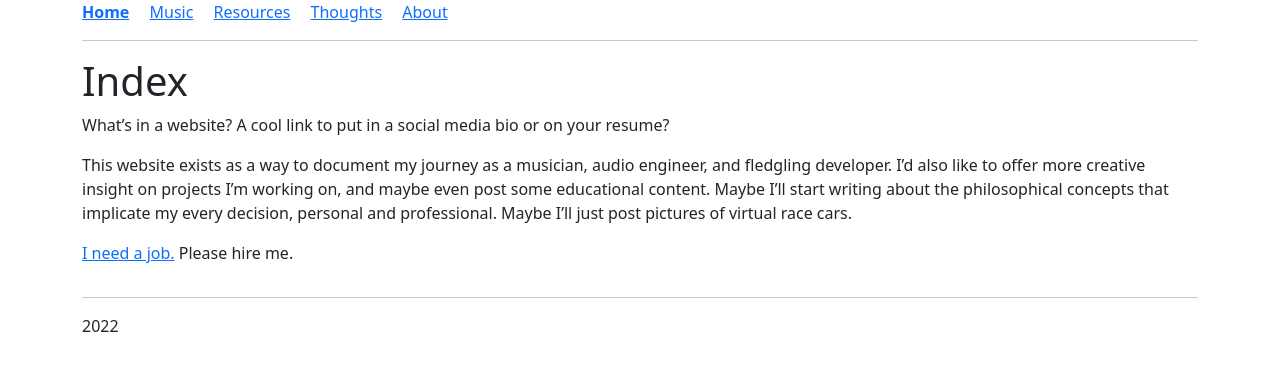
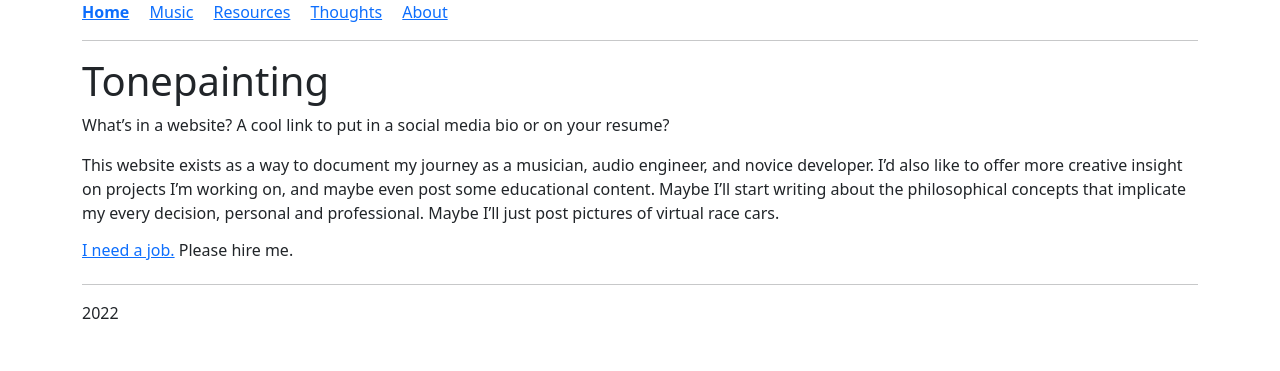
Before and after one commit to tonepaintingindustries/oldsite, a Jekyll site: the page built from index.md, in a window 1280 px wide. Shown: the top 371 px of the page. Built offline with Jekyll 4.4.1, drawn with Linux system fonts in a browser that asks for light colours.

Commit message:
Update index.md

```diff
--- a/index.md
+++ b/index.md
@@ -1,10 +1,10 @@
 ---
 layout: index
 ---
-# Index
+# Tonepainting
 
 What's in a website? A cool link to put in a social media bio or on your resume?
 
-This website exists as a way to document my journey as a musician, audio engineer, and fledgling developer. I'd also like to offer more creative insight on projects I'm working on, and maybe even post some educational content. Maybe I'll start writing about the philosophical concepts that implicate my every decision, personal and professional. Maybe I'll just post pictures of virtual race cars.
+This website exists as a way to document my journey as a musician, audio engineer, and novice developer. I'd also like to offer more creative insight on projects I'm working on, and maybe even post some educational content. Maybe I'll start writing about the philosophical concepts that implicate my every decision, personal and professional. Maybe I'll just post pictures of virtual race cars.
 
-[I need a job.](https://youtu.be/5XcKBmdfpWs) Please hire me.
+###### [I need a job.](https://youtu.be/5XcKBmdfpWs) Please hire me.
```
